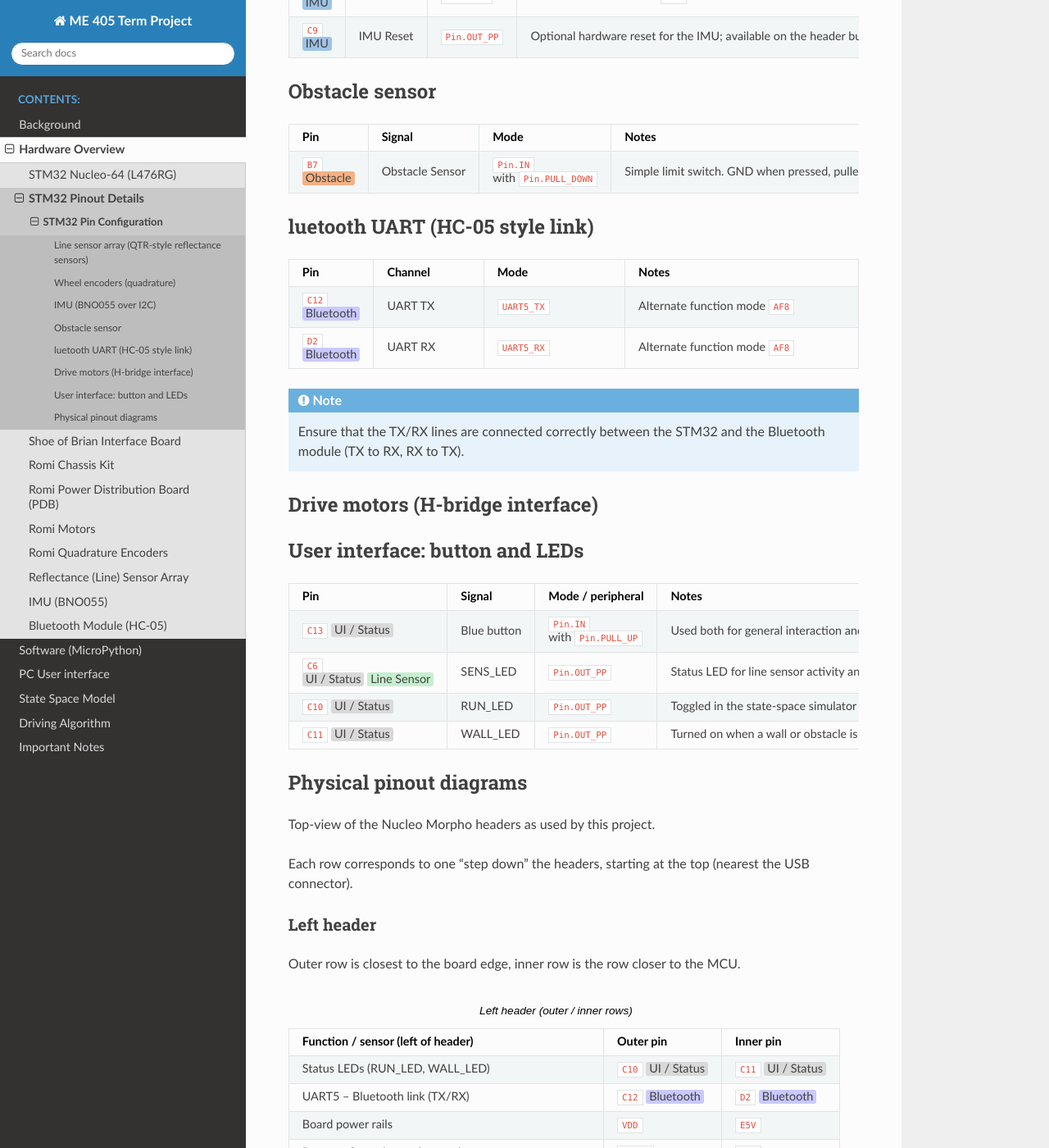
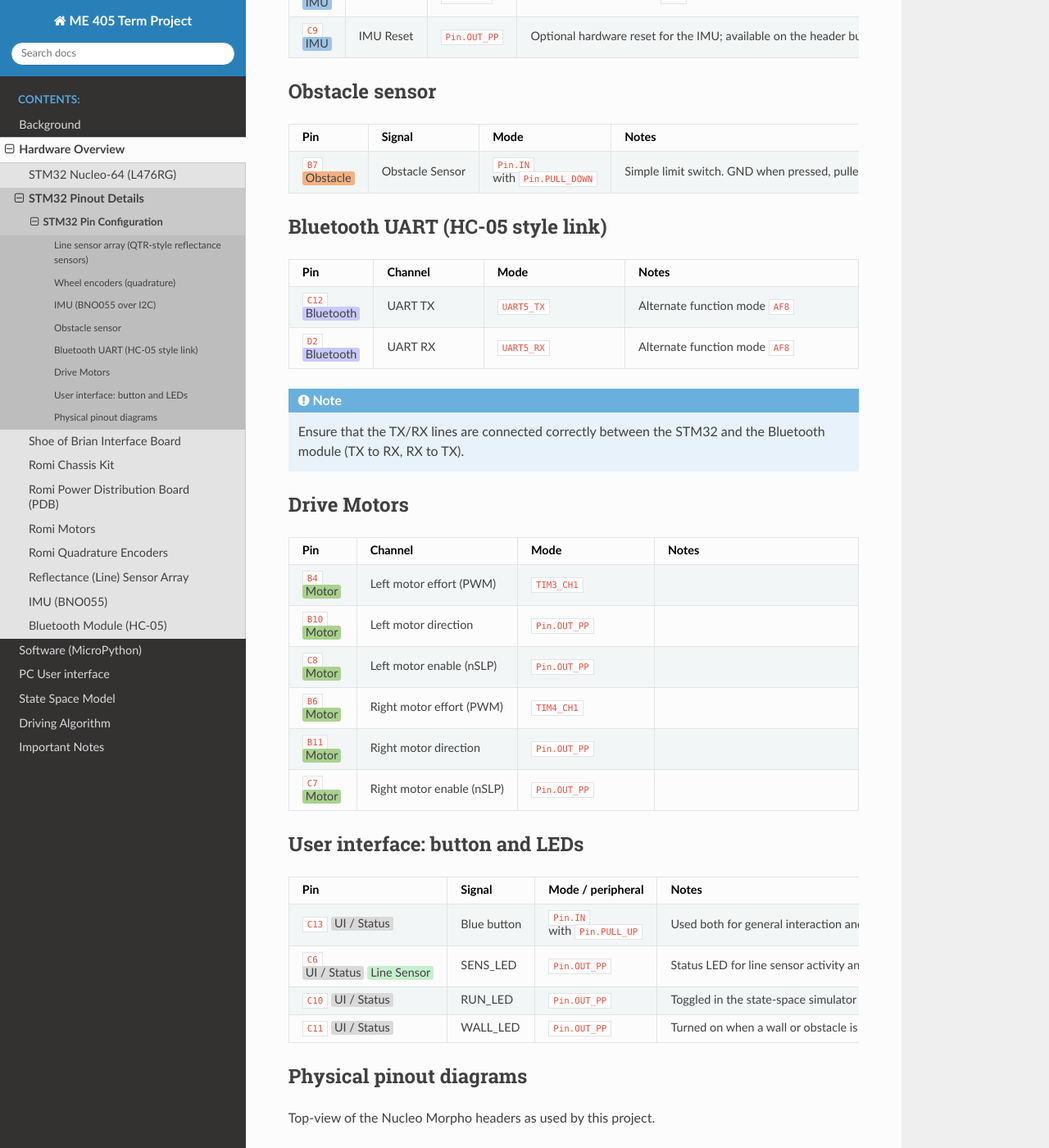
Before and after one commit to andrewthegr8/Term-Project-ME-405, a Sphinx documentation site: the page built from docs/source/stm32-pins.rst, in a window 1280 px wide and 1400 px high, scrolled down 1781 px. Shown: the whole window at 82% size. Built offline with Sphinx 7.4.7 and the Read the Docs theme 3.1.0, drawn with Linux system fonts in a browser that asks for light colours.

Commit message:
Fix typos and improve formatting in STM32 pin documentation for Bluetooth UART and Drive Motors

```diff
--- a/docs/source/stm32-pins.rst
+++ b/docs/source/stm32-pins.rst
@@ -189,7 +189,7 @@ Obstacle sensor
      - Simple limit switch. GND when pressed, pulled high otherwise.
 
 
-luetooth UART (HC-05 style link)
+Bluetooth UART (HC-05 style link)
 ---------------------------------
 
 .. list-table::
@@ -214,8 +214,8 @@ luetooth UART (HC-05 style link)
   STM32 and the Bluetooth module (TX to RX, RX to TX).
 
 
-Drive motors (H-bridge interface)
---------------------------------
+Drive Motors
+---------------------------------
 
 .. list-table::
    :header-rows: 1
@@ -225,44 +225,30 @@ Drive motors (H-bridge interface)
      - Channel
      - Mode
      - Notes
-
-   #############################################
-   #               LEFT MOTOR                  #
-   #############################################
-
+   * - ``B4`` |MOT|
+     - Left motor effort (PWM)
+     - ``TIM3_CH1``
+     -
    * - ``B10`` |MOT|
-     - Left Motor DIR
-     - GPIO Output
-     - No alternate function (GPIO)
-
+     - Left motor direction
+     - ``Pin.OUT_PP``
+     -
    * - ``C8`` |MOT|
-     - Left Motor EN / PWM
-     - ``TIM3_CH1``
-     - Alternate function mode ``AF2``
-
-   * - ``B4`` |MOT|
-     - Left Motor Effort (PWM alternative)
-     - ``TIM3_CH1`` (board-routed)
-     - Alternate function mode ``AF2``
-
-   #############################################
-   #              RIGHT MOTOR                  #
-   #############################################
-
+     - Left motor enable (nSLP)
+     - ``Pin.OUT_PP``
+     -
+   * - ``B6`` |MOT|
+     - Right motor effort (PWM)
+     - ``TIM4_CH1``
+     -
    * - ``B11`` |MOT|
-     - Right Motor DIR
-     - GPIO Output
-     - No alternate function (GPIO)
-
+     - Right motor direction
+     - ``Pin.OUT_PP``
+     -
    * - ``C7`` |MOT|
-     - Right Motor EN / nSLP
-     - GPIO Output
-     - No alternate function (GPIO)
-
-   * - ``B6`` |MOT|
-     - Right Motor Effort (PWM)
-     - ``TIM4_CH1``
-     - Alternate function mode ``AF2``
+     - Right motor enable (nSLP)
+     - ``Pin.OUT_PP``
+     -
 
 
 
```
